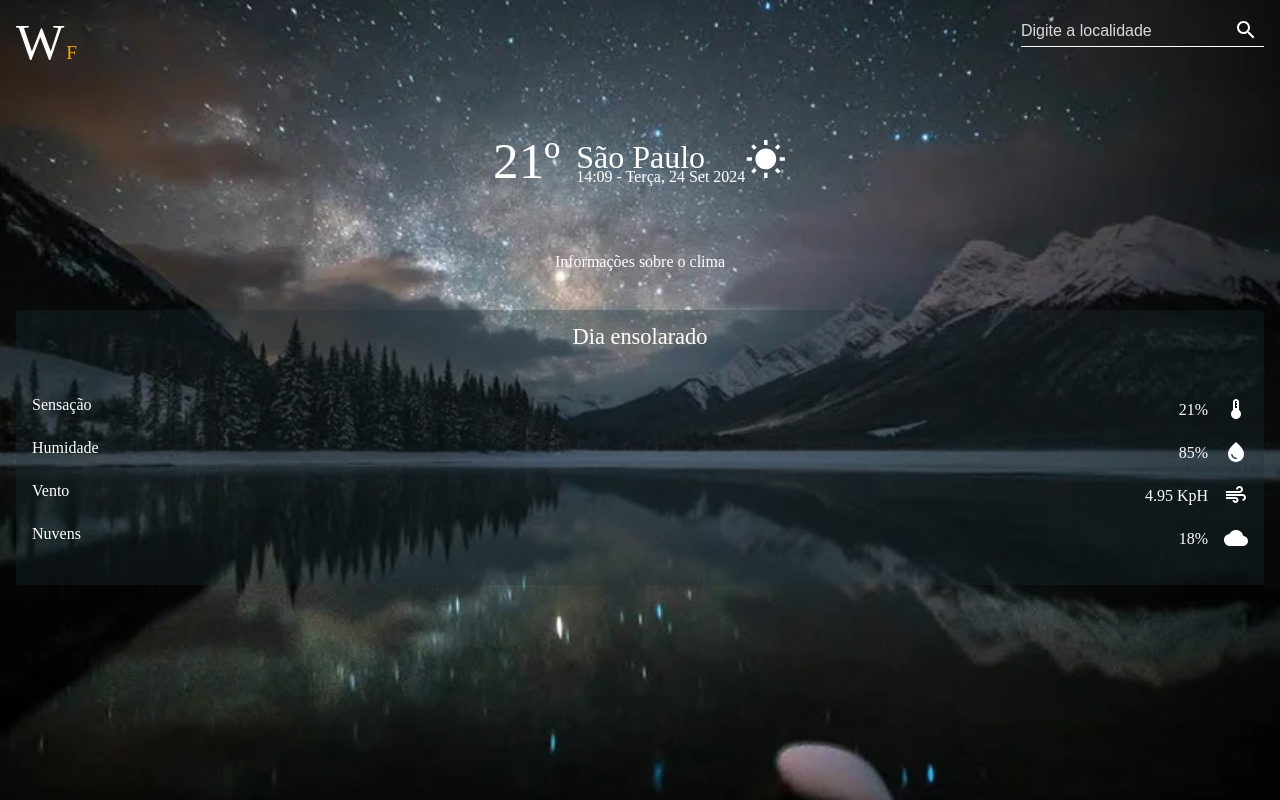
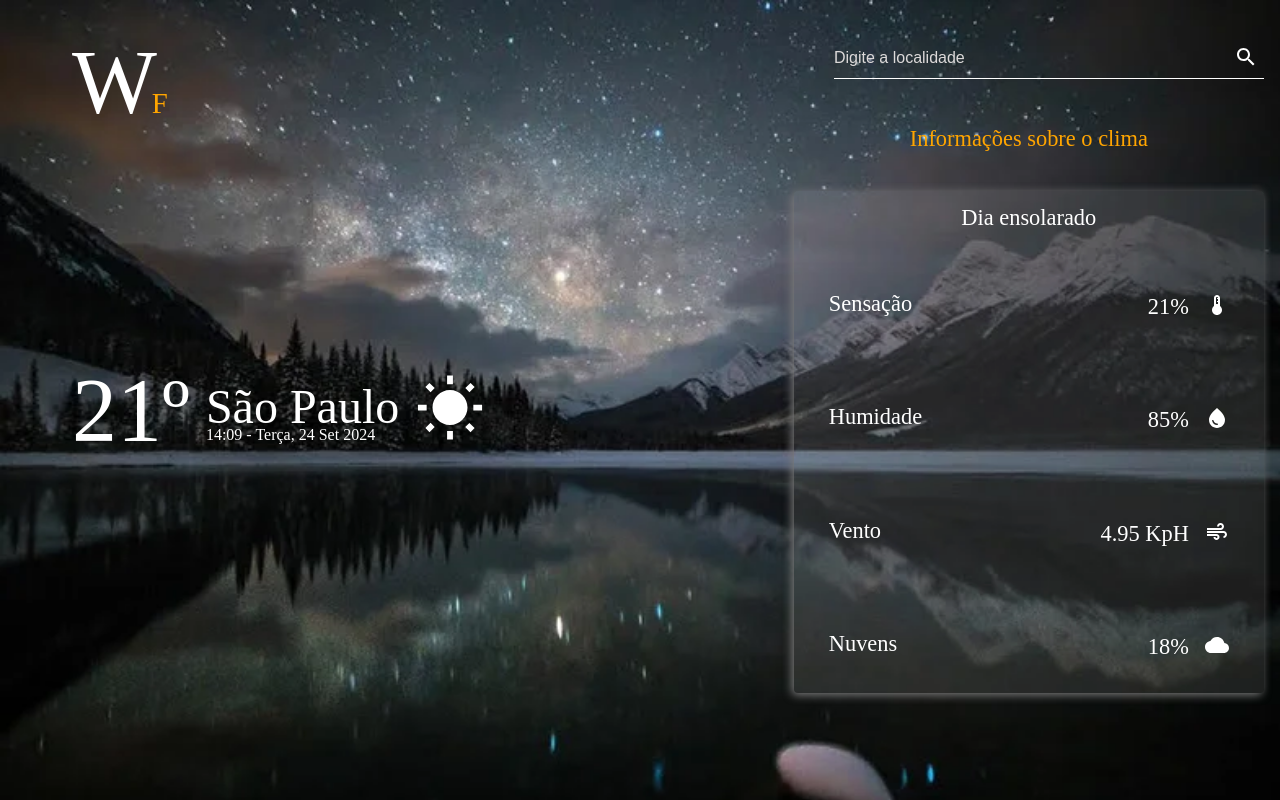
Before and after one commit to TiagoSilva34/Weather-App, a React (Vite) app: page / in a window 1280 px wide. Built offline with nearby package versions, Linux system fonts and the light colour scheme.

Commit message:
feat: adicionado estilização para dispositivos maiores

```diff
--- a/src/styles/App.css
+++ b/src/styles/App.css
@@ -6,7 +6,7 @@
 
 .weather_header_logo .weather_header_logo_title small {
     color: #FFA500;
-    right: 10px;
+    right: 26px;
     font-size: 1.2rem;
 }
 
@@ -22,13 +22,9 @@
 }
 
 /* WEATHER LOCALE */
-.weather_locale_temperature_session {
+.weather_locale_container {
     width: 100%;
     margin: 68px 0;
-}
-
-.weather_locale_temperature_session .weather_locale_temperature {
-    font-size: 3.2rem;
 }
 
 .weather_locale_temperature_session .weather_locale_temperature {
@@ -49,21 +45,19 @@
     font-size: 1rem;
     margin-bottom: 40px;
     text-align: center;
+    color: orange;
 }
 
 .weather_card_details_content {
-    background-color: rgb(28 46 54 / 30%);
+    background-color: rgb(255 255 255 / 10%);
     border-radius: 4px;
+    box-shadow: -2px 2px 10px #7d7d7d;
 }
 
 .weather_card_details_content h1 {
     font-size: 1.4rem;
     text-align: center;
     margin-bottom: 48px;
-}
-
-.weather_card_details_feels_like_container {
-    width: 40%;
 }
 
 .weather_card_details,
@@ -74,3 +68,84 @@
 .weather_card_details_colud_container {
     width: 100%;
 }
+
+/* MEDIA QUERIE */
+
+@media (min-width: 800px) {
+    .main div {
+        display: flex;
+        justify-content: space-between;
+    }
+
+    /* HEADER */
+    .weather_header {
+        padding-top: 1.4rem;
+        padding-left: 3.5rem;
+    }
+
+    .weather_card_details header {
+        font-size: 1.4rem;
+    }
+
+
+    .weather_header_logo .weather_header_logo_title {
+        font-size: 90px;
+    }
+
+    .weather_header_logo .weather_header_logo_title small {
+        font-size: 1.8rem;
+    }
+
+    /* SEARCH BAR */
+    .search_bar_form {
+        height: 40px;
+        width: 430px;
+    }
+
+    .search_bar_container .search_bar_form .search_bar_locale {
+        width: 430px;
+    }
+
+    /* WEATHER LOCALE */
+    .weather_locale_container {
+       display: flex !important;
+    }
+
+    .weather_locale_temperature_session .weather_locale_temperature {
+        font-size: 90px;
+        padding-left: 3.5rem;
+    }
+
+    .weather_locale_locale_name .weather_locale_city_name {
+        font-size: 48px;
+    }
+
+    .weather_locale_temperature_session .weather_locale_icon svg {
+        font-size: 70px;
+        margin-left: 1rem;
+    }
+
+    /* WEATHER DETAILS */
+    .weather_card_details_content {
+        display: flex;
+        flex-direction: column;
+        padding-left: 2.5rem;
+    }
+
+
+    .weather_card_details_info_container {
+        display: flex;
+        flex-direction: column;
+        width: 400px;
+        height: 400px;
+        font-size: 1.4rem;
+        padding: 0 1.2rem;
+    }
+
+    .weather_card_details_feels_like_container,
+    .weather_card_details_wind_container,
+    .weather_card_details_humidity_container,
+    .weather_card_details_colud_container {
+        margin: 70px 0;
+    }
+}
```
